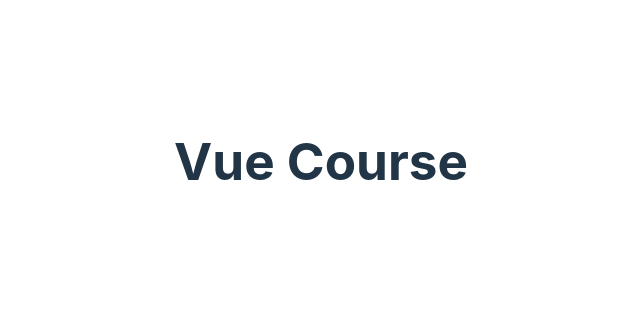
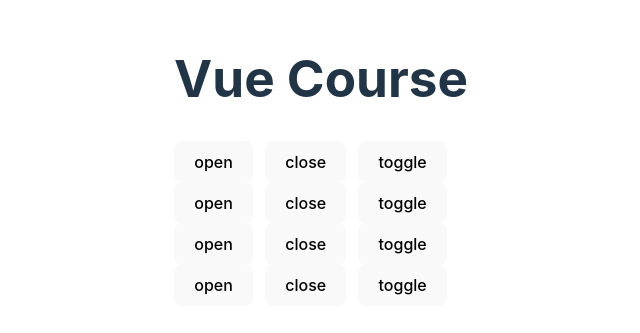
Before and after one commit to Dzelix/web-tools, a Vue app: page / in a window 1280 px wide. Shown: the part 239-572 px from the top of the page, without its empty margins (319-959 px from the left). Built offline with nearby package versions, Linux system fonts and the light colour scheme.

Commit message:
toggler fn

```diff
--- a/src/App.vue
+++ b/src/App.vue
@@ -1,3 +1,10 @@
 <template>
   <h1>Vue Course</h1>
+  <Toggler />
 </template>
+
+
+<script setup>
+import Toggler from '@/components/Toggler.vue';
+
+</script>
--- /dev/null
+++ b/src/components/Toggler.vue
@@ -0,0 +1,67 @@
+<template>
+  <div>
+    <div style="display: flex; gap: 12px">
+      <button @click="open()">open</button>
+      <button @click="close()">close</button>
+      <button @click="toggle()">toggle</button>
+    </div>
+    <div style="display: flex; margin-top: 24px;" v-if="is_open">
+      <span>I am open</span>
+    </div>
+  </div>
+  <div>
+    <div style="display: flex; gap: 12px">
+      <button @click="open('first')">open</button>
+      <button @click="close('first')">close</button>
+      <button @click="toggle('first')">toggle</button>
+    </div>
+    <div style="display: flex; margin-top: 24px;" v-if="is_open_1">
+      <span>I am open</span>
+    </div>
+  </div>
+  <div>
+    <div style="display: flex; gap: 12px">
+      <button @click="open('second')">open</button>
+      <button @click="close('second')">close</button>
+      <button @click="toggle('second')">toggle</button>
+    </div>
+    <div style="display: flex; margin-top: 24px;" v-if="is_open_2">
+      <span>I am open</span>
+    </div>
+  </div>
+  <div>
+    <div style="display: flex; gap: 12px">
+      <button @click="open()">open</button>
+      <button @click="close()">close</button>
+      <button @click="toggle()">toggle</button>
+    </div>
+    <div style="display: flex; margin-top: 24px;" v-if="is_open_3">
+      <span>I am open</span>
+    </div>
+  </div>
+</template>
+
+<script setup>
+import { ref, watchEffect } from 'vue';
+import { useToggle } from '@/composables/useToggle.js';
+
+const is_open = ref(false);
+const is_open_1 = ref(false);
+const is_open_2 = ref(false);
+const is_open_3 = ref(false);
+
+const fn = () => console.log('fn');
+
+watchEffect(() => {
+  console.log('effect')
+})
+
+// const { open, close, toggle } = useToggle();
+// const { open, close, toggle } = useToggle(is_open);
+// const { open, close, toggle } = useToggle(is_open, { open: fn });
+const { open, close, toggle } = useToggle({ first: is_open_1, second: is_open_2 }, { first: { open: fn }});
+// const { open, close, toggle } = useToggle({ first: is_open_1, second: is_open_3 });
+
+
+
+</script>
--- /dev/null
+++ b/src/composables/useToggle.js
@@ -0,0 +1,47 @@
+export const useToggle = (proxy, options) => {
+
+  const open = (key = null) => {
+    let fn;
+
+    if(key === null){
+      if(proxy.value === true) return;
+      if(proxy.value === undefined) throw Error('Need key as argument of open function')
+      proxy.value = true;
+
+      fn = options?.open;
+    } else {
+      if(proxy[key].value === true) return;
+      proxy[key].value = true;
+
+      fn = options[key]?.open;
+    }
+
+    if(fn === undefined) return;
+    fn();
+  }
+
+  const close = (key = null) => {
+    if(key === null){
+      if(proxy.value === false) return;
+      if(proxy.value === undefined) throw Error('Need key as argument of close function')
+      proxy.value = false;
+    } else {
+      if(proxy[key].value === false) return;
+      proxy[key].value = false;
+    }
+  }
+
+  const toggle = (key = null) => {
+    if(key === null){
+      if(proxy.value === undefined) throw Error('Need key as argument of toggle function')
+      proxy.value = !proxy.value;
+    }
+    else proxy[key].value = !proxy[key].value;
+  }
+
+  return {
+    open,
+    close,
+    toggle
+  }
+}
```
Also changed, not shown: 1 other file (tests, documents, lock files or other folders).
